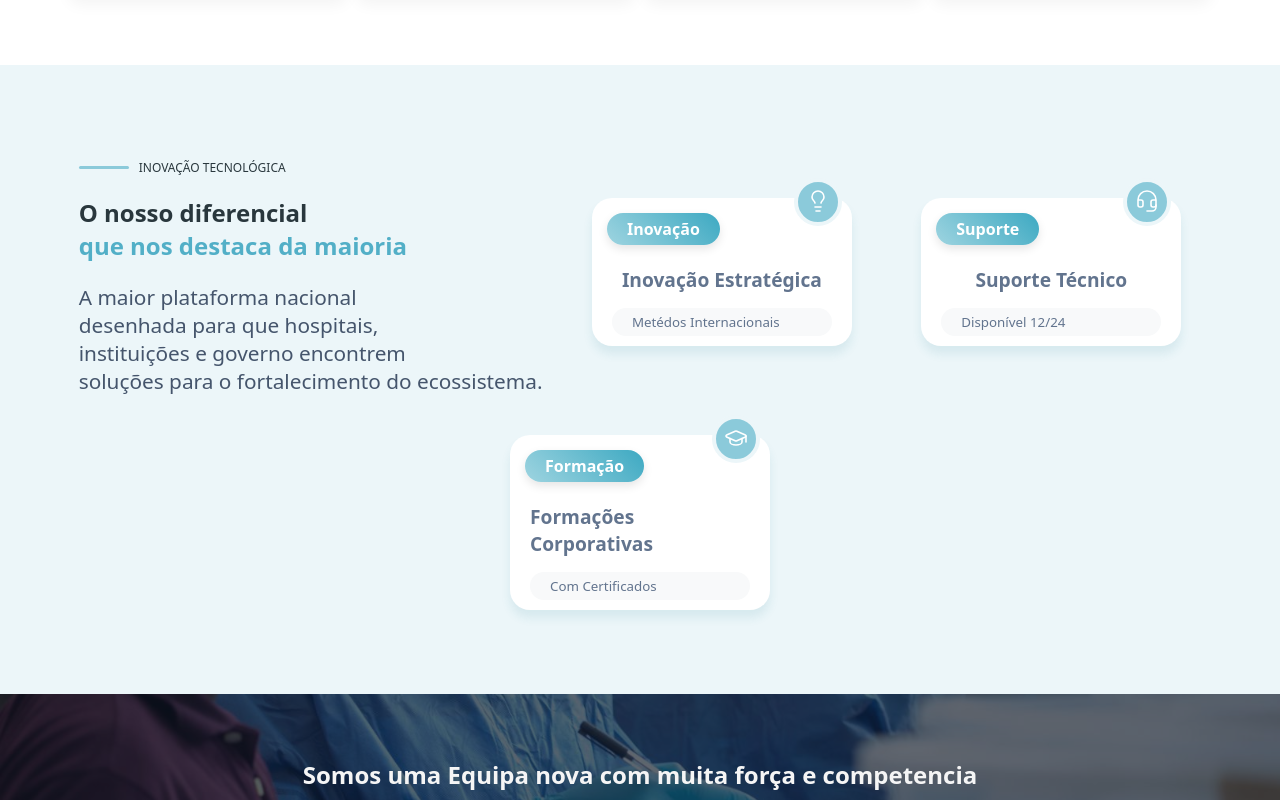
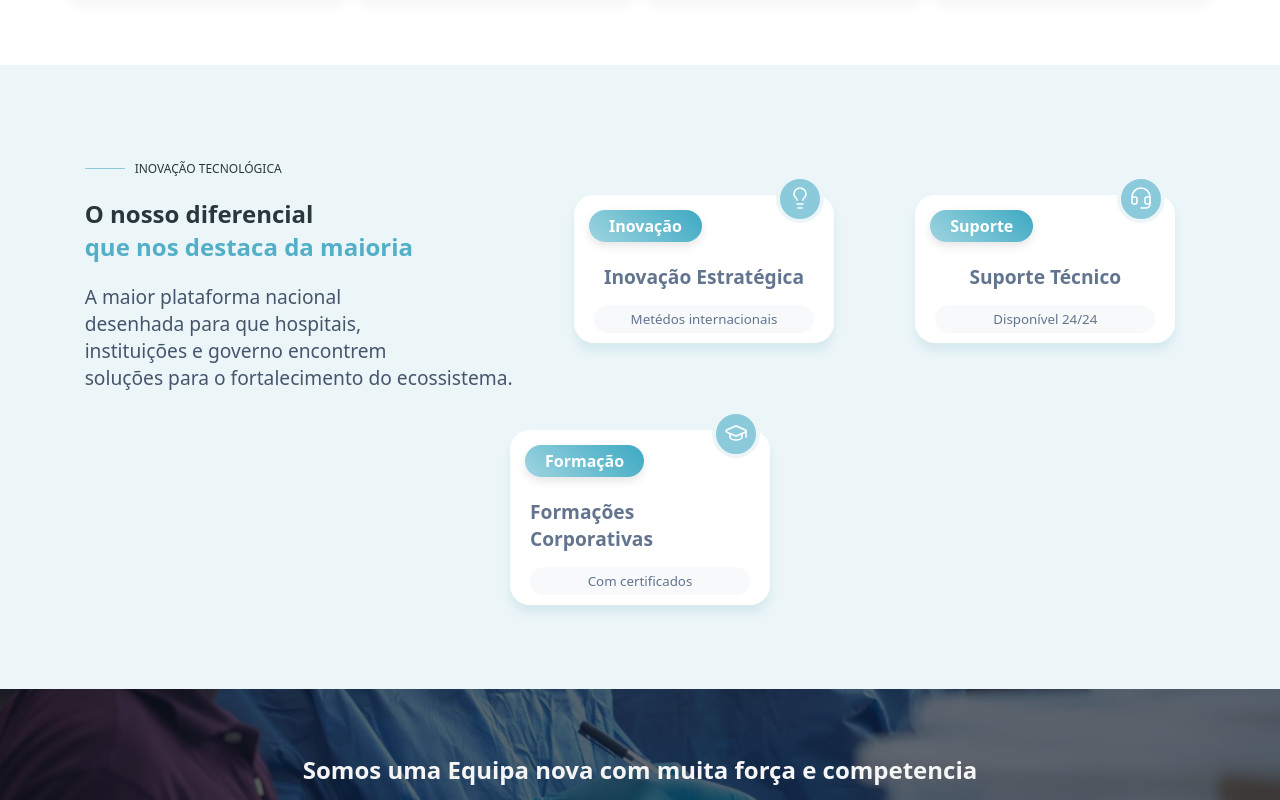
Before and after one commit to Ukwally/InovaHelth, a plain HTML site: page index.html in a window 1280 px wide. Shown: the part 2299-3099 px from the top of the page. Drawn offline with Linux system fonts and the light colour scheme; a script that the page names is missing.

Commit message:
interface

```diff
--- a/index.html
+++ b/index.html
@@ -1090,7 +1090,7 @@
                     </span>
                     <span class="diferencial-descricao">
                         <b>Inovação estratégica</b>
-                        <small>Metédos Internacionais</small>
+                        <small>Metédos internacionais</small>
                     </span>
                 </div>
                 <div class="each-diferencial animado">
@@ -1109,7 +1109,7 @@
                     </span>
                     <span class="diferencial-descricao">
                         <b>suporte técnico</b>
-                        <small>Disponível 12/24</small>
+                        <small>Disponível 24/24</small>
                     </span>
                 </div>
                 <div class="each-diferencial animado">
@@ -1129,7 +1129,7 @@
                     </span>
                     <span class="diferencial-descricao">
                         <b>Formações Corporativas</b>
-                        <small>Com Certificados</small>
+                        <small>Com certificados</small>
                     </span>
                 </div>
             </div>
--- a/styles/contactos.css
+++ b/styles/contactos.css
@@ -191,7 +191,7 @@ header {
   position: absolute;
   bottom: 0;
   left: 0;
-  background: linear-gradient(90deg, #14387f 0%, #0070e5 64%, #76b82a 100%);
+  background: linear-gradient(90deg,#7f6b14 0%, #14387f 41%, #0070e5 64%, #76b82a 100%);
   z-index: 20;
   box-shadow: 4px 2px 4px rgba(0, 0, 0, 0.5);
   mix-blend-mode: multiply;
--- a/styles/index.css
+++ b/styles/index.css
@@ -615,7 +615,7 @@ header {
   .section-servicos-iten
   .servicos-iten-nome {
   color: var(--primaruBlue10);
-  font-weight: 500;
+  font-weight: 400;
   font-size: 1.5rem;
   margin-top: 20px;
   text-align: center;
@@ -686,8 +686,8 @@ header {
   align-items: center;
   display: inline-flex;
   & span {
-    height: 3px;
-    width: 50px;
+    height: 1px;
+    width: 40px;
     border-radius: 2px;
     margin-right: 10px;
     background-color: var(--primaruBlue7);
@@ -695,7 +695,7 @@ header {
 }
 .section-diferencial .header-direrencial-in p {
   color: var(--color-slate-600);
-  font-size: 1.3rem;
+  font-size: 1.2rem;
 }
 .section-diferencial-content .each-diferencial {
   width: 100%;
@@ -761,6 +761,7 @@ header {
   /*border: 1px dashed var(--dark2);*/
   width: calc(100% - 40px);
   color: var(--color-slate-500);
+  text-align: center;
 }
 .each-diferencial .diferencial-icon {
   background-color: var(--primaruBlue7);
@@ -1030,6 +1031,13 @@ footer {
   max-width: 200px;
   max-height: 50px;
   align-self: flex-start;
+  margin-left: calc(((100vw - 293px) / 2) - 10px);
+}
+
+@media only screen and (min-width: 800px) {
+  .footer-top img {
+    margin-left: 0;
+  }
 }
 .footer-top .footer-list-set {
   display: flex;
```
